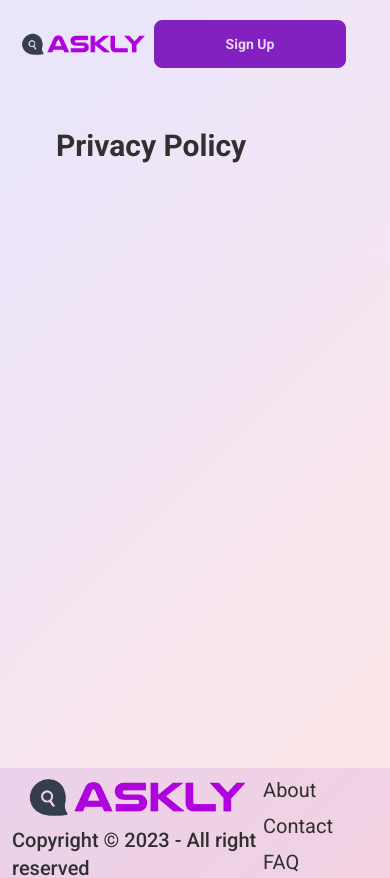
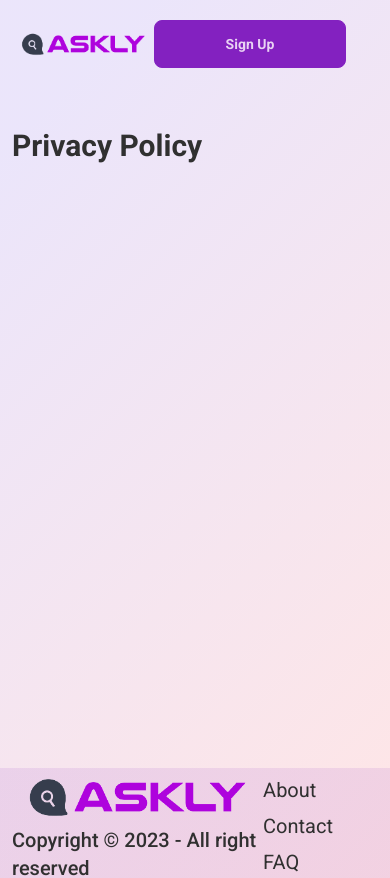
Before and after one commit to rakibul-wdp/askly, a Next.js app: page /privacypolicy in a window 390 px wide. Shown: the top 878 px of the page. Built offline with nearby package versions, Linux system fonts and the light colour scheme.

Commit message:
responsive pp page

```diff
--- a/components/privacyPolicy/PrivacyPolicyContent.js
+++ b/components/privacyPolicy/PrivacyPolicyContent.js
@@ -2,7 +2,7 @@ import React from 'react'
 
 const PrivacyPolicyContent = () => {
   return (
-    <div className='h-[91vh] pt-32 ml-14'>
+    <div className='h-[91vh] pt-32 max-w-[1536px] mx-auto px-3 sm:px-5 md:px-8 lg:px-14 xl:px-20 2xl:px-24'>
       <h2 className='text-3xl font-bold mb-5'>Privacy Policy</h2>
     </div>
   )
```
